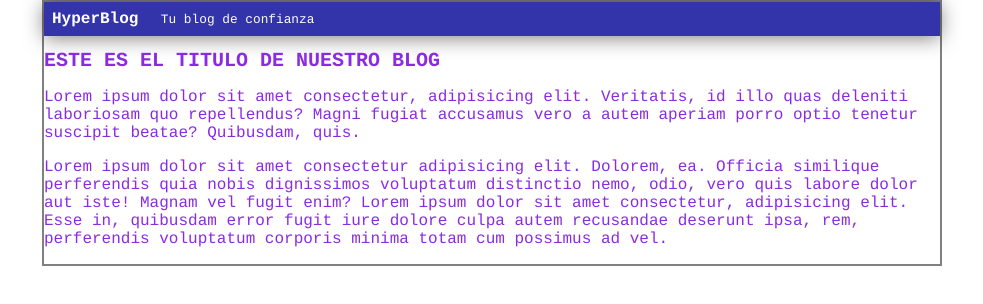
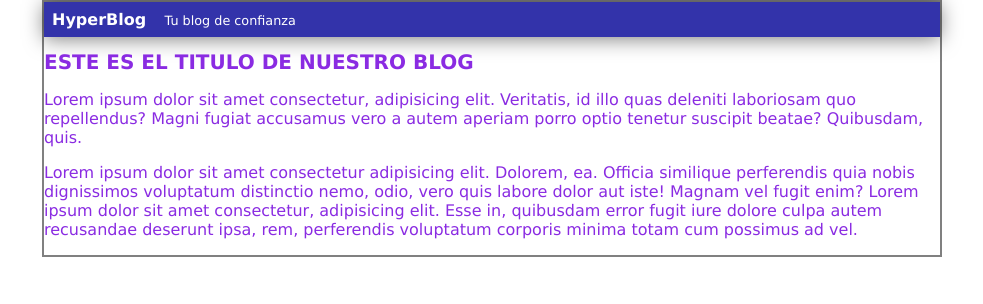
Before and after one commit to WilliamAlfaro/hyperblog, a plain HTML site: page index.html in a window 1280 px wide. Shown: the whole page, without its empty margins (148-1131 px from the left). Drawn offline with Linux system fonts and the light colour scheme.

Commit message:
Otra tipografia

```diff
--- a/css/estilos.css
+++ b/css/estilos.css
@@ -1,7 +1,7 @@
 body{
     color: blueviolet;
     text-align: center;
-    font-family: Courier, Geneva, Tahoma, sans-serif;
+    font-family: Verdana, Geneva, Tahoma, sans-serif;
     font-size: 16px;
     margin: 0;
     padding: 0;
```
